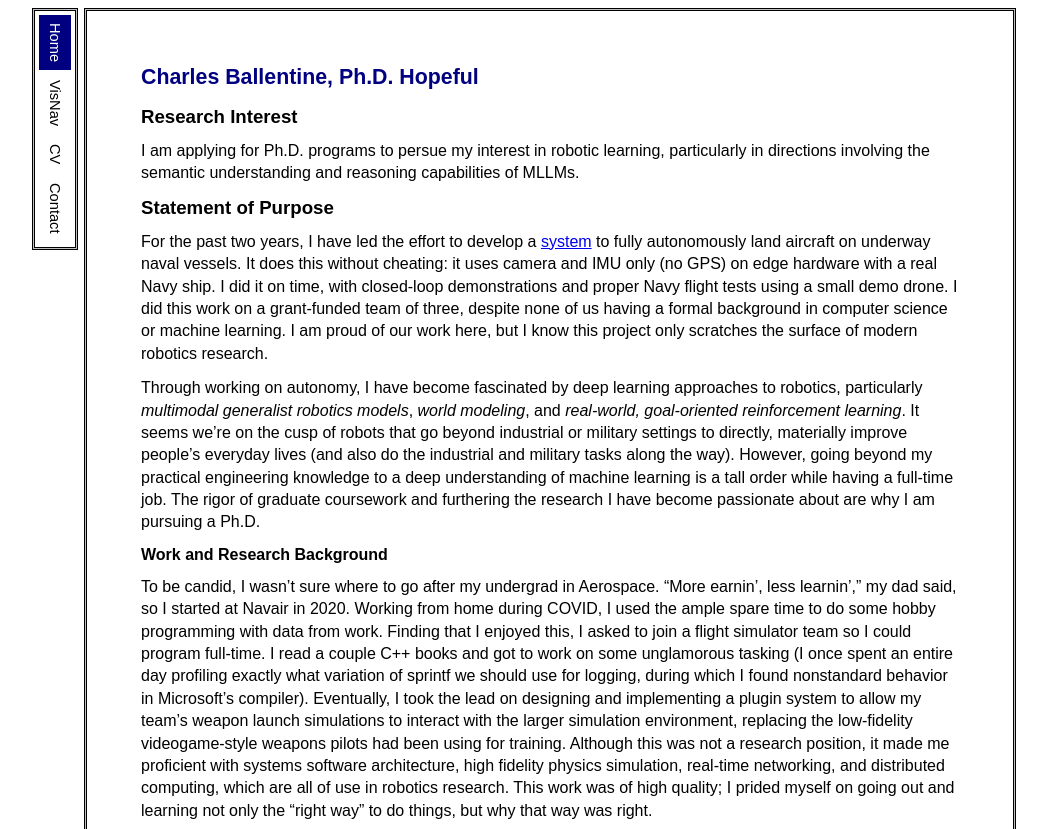
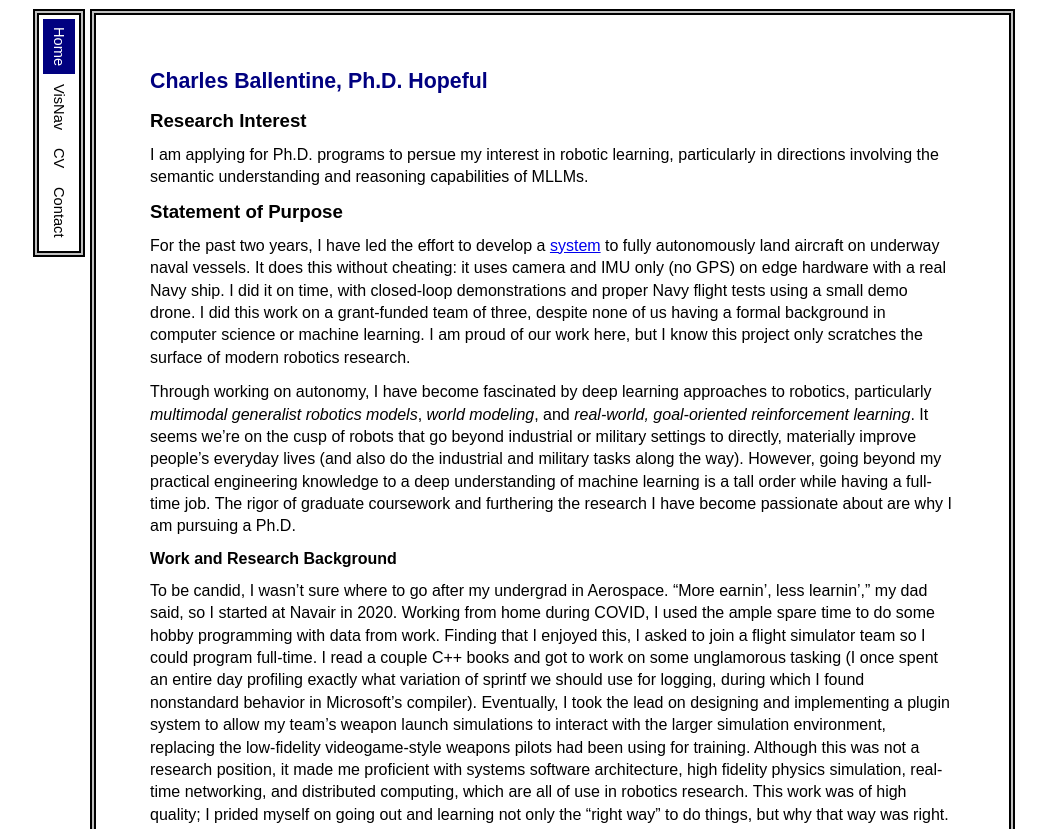
Before and after one commit to chasesworkacc/chasesworkacc.github.io, a plain HTML site: page index.html in a window 1280 px wide. Shown: the top 829 px of the page, without its empty margins (116-1163 px from the left). Drawn offline with Linux system fonts and the light colour scheme.

Commit message:
made border a bit thicker

```diff
--- a/style.css
+++ b/style.css
@@ -1,14 +1,14 @@
 :root {
   /* Default double border configuration */
-  --win31-border-width: 3px;
-  --win31-border-space: 1px;
+  --win31-border-width: 6px;
+  --win31-border-space: 2px;
   --win31-border-line-color: #000000;
   --win31-border-space-color: #c0c0c0;
 }
 
 /* windows 3.1 style double border */
 .win31-border {
-    border: calc(round(up, calc(var(--win31-border-width) / 2), 1px) - var(--win31-border-space)) solid var(--win31-border-line-color);
+    border: calc(var(--win31-border-width) / 2 - var(--win31-border-space) / 2) solid var(--win31-border-line-color);
     box-shadow:
         0 0 0 var(--win31-border-space) var(--win31-border-space-color),
         0 0 0 calc(var(--win31-border-width) - var(--win31-border-space)) var(--win31-border-line-color);
```
